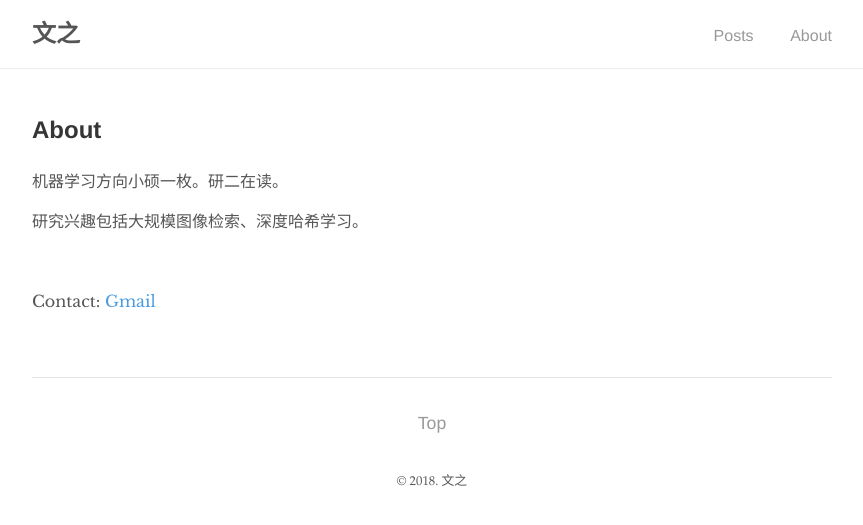
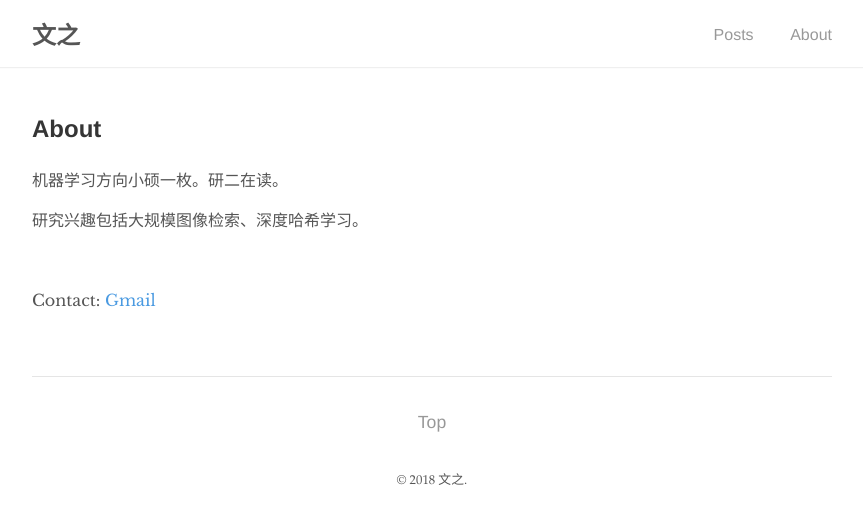
Before and after one commit to wen-zhi/wen-zhi.github.io, a Jekyll site: the page built from about.md, in a window 1280 px wide. Shown: the top 525 px of the page, without its empty margins (208-1071 px from the left). Built offline with Jekyll 4.4.1, drawn with Linux system fonts in a browser that asks for light colours.

Commit message:
minor format changes

```diff
--- a/_layouts/default.html
+++ b/_layouts/default.html
@@ -7,7 +7,7 @@
     <nav class="nav">
       <div class="nav-container">
         <a href="{{ site.baseurl }}/">
-          <p class="nav-title">{{ site.title }}</p>
+          <h2 class="nav-title">{{ site.title }}</h2>
         </a>
         <ul>
           <li><a href="{{ site.baseurl }}/">Posts</a></li>
@@ -22,7 +22,7 @@
 
     <footer>
       <span>
-        &copy; <time datetime="{{ site.time }}">{{ site.time | date: '%Y' }}</time>. 文之
+        &copy; <time datetime="{{ site.time }}">{{ site.time | date: '%Y' }}</time> 文之.
       </span>
     </footer>
   </body>
--- a/_sass/tale/_layout.scss
+++ b/_sass/tale/_layout.scss
@@ -51,7 +51,7 @@ footer,
     color: $default-color;
     display: inline-block;
     opacity: .6;
-    padding: 4px 2rem 4px 0;
+    padding: .25rem 2rem .25rem 0;
 
     &:last-child {
       padding-right: 0;
```
